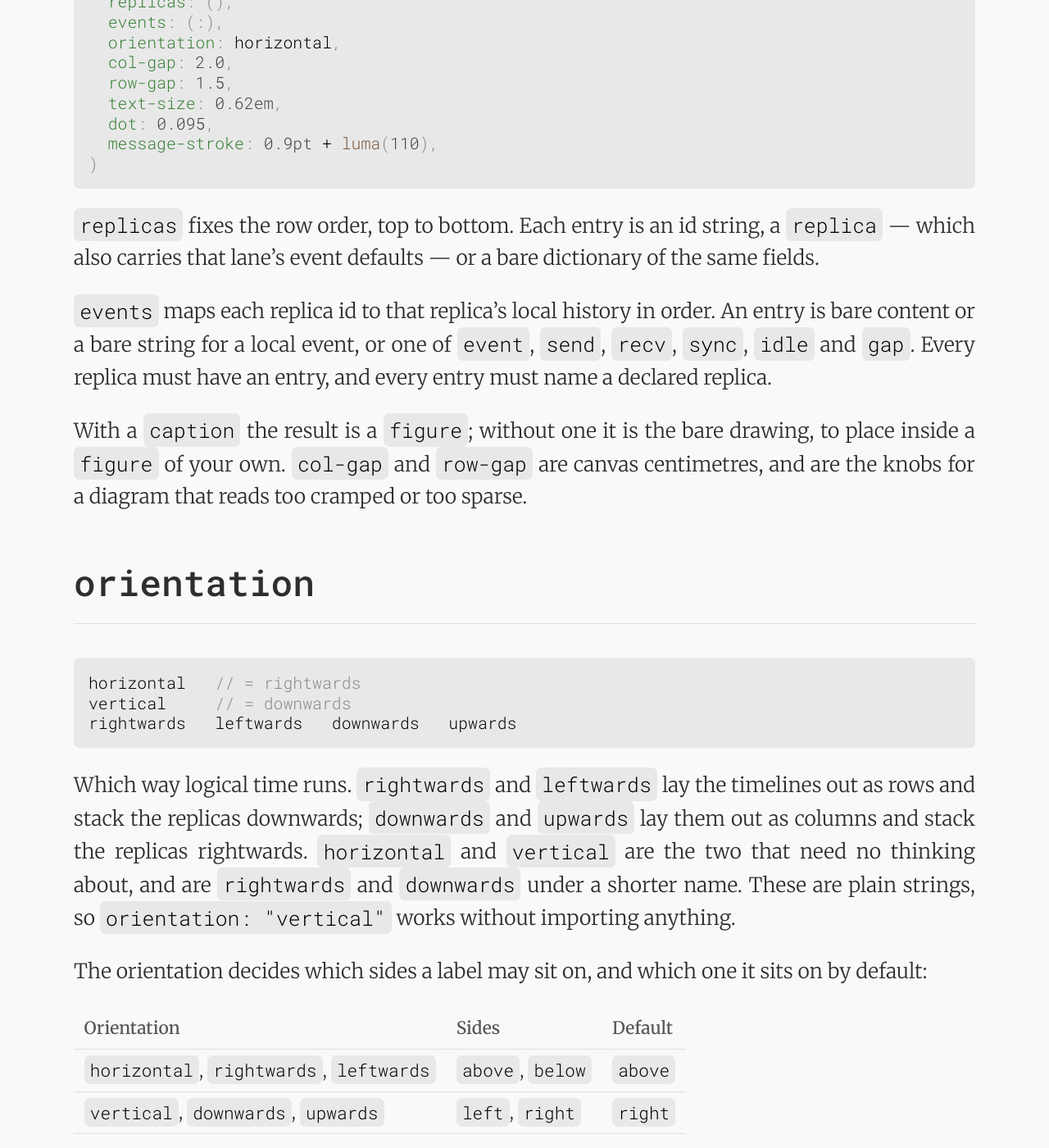
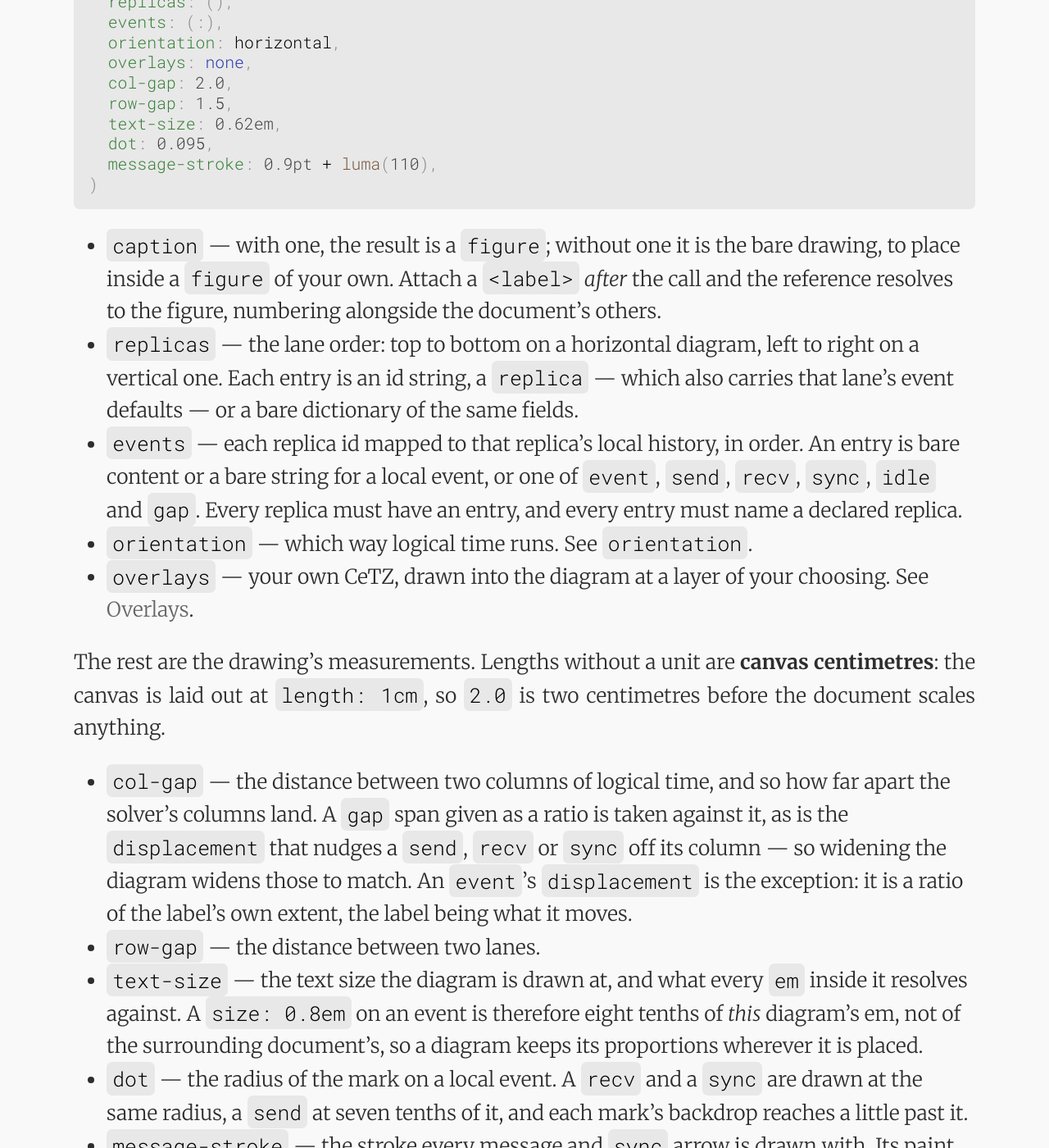
Before and after one commit to lamportian-dramatis/lamportian-dramatis.github.io, a Jekyll site: the page built from reference.md, in a window 1280 px wide and 1400 px high, scrolled down 668 px. Shown: the whole window at 82% size. Built offline with Jekyll 4.4.1, drawn with Linux system fonts in a browser that asks for light colours; some web fonts are replaced; some of the changed text lies outside the part shown.

Commit message:
Document every argument `lamport-diagram` takes
The entry printed the whole signature and then explained three of them, which left `dot`, `col-gap`,
`row-gap`, `text-size` and `message-stroke` to be guessed at -- and `overlays` missing from the
signature altogether.

The measurements needed a sentence before them more than they needed one each: a number without a
unit is canvas centimetres, the canvas being laid out at `length: 1cm`.  Without that, `dot: 0.095`
means nothing at all.

Each says what it reaches rather than only what it is.  `message-stroke` colours the arrowheads and
the labels an arrow carries, not just the shaft.  `text-size` is what every `em` in the diagram
resolves against, so a `size: 0.8em` on an event is eight tenths of the diagram's em and not of the
document's.  A ratio `displacement` is taken against `col-gap` on a message end and against the
label's own extent on an event, which is the sort of difference nobody would guess right.

````diff
--- a/reference.md
+++ b/reference.md
@@ -14,6 +14,7 @@ lamport-diagram(
   replicas: (),
   events: (:),
   orientation: horizontal,
+  overlays: none,
   col-gap: 2.0,
   row-gap: 1.5,
   text-size: 0.62em,
@@ -22,11 +23,21 @@ lamport-diagram(
 )
 ```
 
-`replicas` fixes the row order, top to bottom.  Each entry is an id string, a [`replica`](#replica) — which also carries that lane's event defaults — or a bare dictionary of the same fields.
+- `caption` — with one, the result is a `figure`; without one it is the bare drawing, to place inside a `figure` of your own.  Attach a `<label>` *after* the call and the reference resolves to the figure, numbering alongside the document's others.
+- `replicas` — the lane order: top to bottom on a horizontal diagram, left to right on a vertical one.  Each entry is an id string, a [`replica`](#replica) — which also carries that lane's event defaults — or a bare dictionary of the same fields.
+- `events` — each replica id mapped to that replica's local history, in order.  An entry is bare content or a bare string for a local event, or one of [`event`](#event), [`send`](#send-and-recv), [`recv`](#send-and-recv), [`sync`](#sync), [`idle`](#idle) and [`gap`](#gap).  Every replica must have an entry, and every entry must name a declared replica.
+- `orientation` — which way logical time runs.  See [`orientation`](#orientation).
+- `overlays` — your own CeTZ, drawn into the diagram at a layer of your choosing.  See [Overlays]({% link overlays.md %}).
 
-`events` maps each replica id to that replica's local history in order.  An entry is bare content or a bare string for a local event, or one of [`event`](#event), [`send`](#send-and-recv), [`recv`](#send-and-recv), [`sync`](#sync), [`idle`](#idle) and [`gap`](#gap).  Every replica must have an entry, and every entry must name a declared replica.
+The rest are the drawing's measurements.  Lengths without a unit are **canvas centimetres**: the canvas is laid out at `length: 1cm`, so `2.0` is two centimetres before the document scales anything.
 
-With a `caption` the result is a `figure`; without one it is the bare drawing, to place inside a `figure` of your own.  `col-gap` and `row-gap` are canvas centimetres, and are the knobs for a diagram that reads too cramped or too sparse.
+- `col-gap` — the distance between two columns of logical time, and so how far apart the solver's columns land.  A `gap` span given as a ratio is taken against it, as is the `displacement` that nudges a `send`, `recv` or `sync` off its column — so widening the diagram widens those to match.  An `event`'s `displacement` is the exception: it is a ratio of the label's own extent, the label being what it moves.
+- `row-gap` — the distance between two lanes.
+- `text-size` — the text size the diagram is drawn at, and what every `em` inside it resolves against.  A `size: 0.8em` on an event is therefore eight tenths of *this* diagram's em, not of the surrounding document's, so a diagram keeps its proportions wherever it is placed.
+- `dot` — the radius of the mark on a local event.  A `recv` and a `sync` are drawn at the same radius, a `send` at seven tenths of it, and each mark's backdrop reaches a little past it.
+- `message-stroke` — the stroke every message and `sync` arrow is drawn with.  Its paint also colours the arrowheads and any label carried by an arrow, so one value dresses the whole of the messaging.
+
+`col-gap` and `row-gap` are the two to reach for when a diagram reads too cramped or too sparse; `dot` and `text-size` are for when it is going somewhere much larger or much smaller than a page.
 
 ## `orientation`
 
````
Also changed, not shown: overlays.md (+0 -14 lines).
